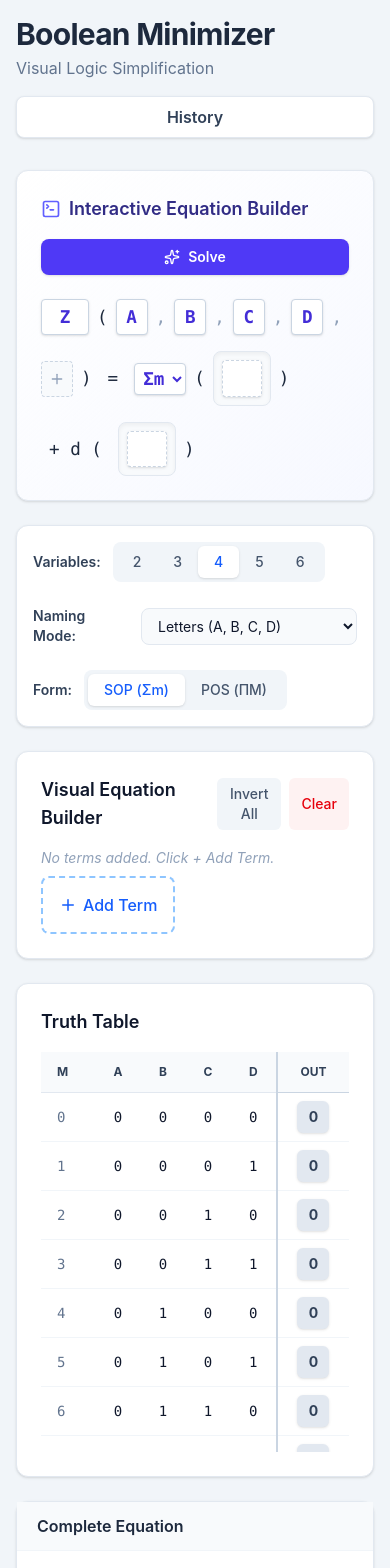
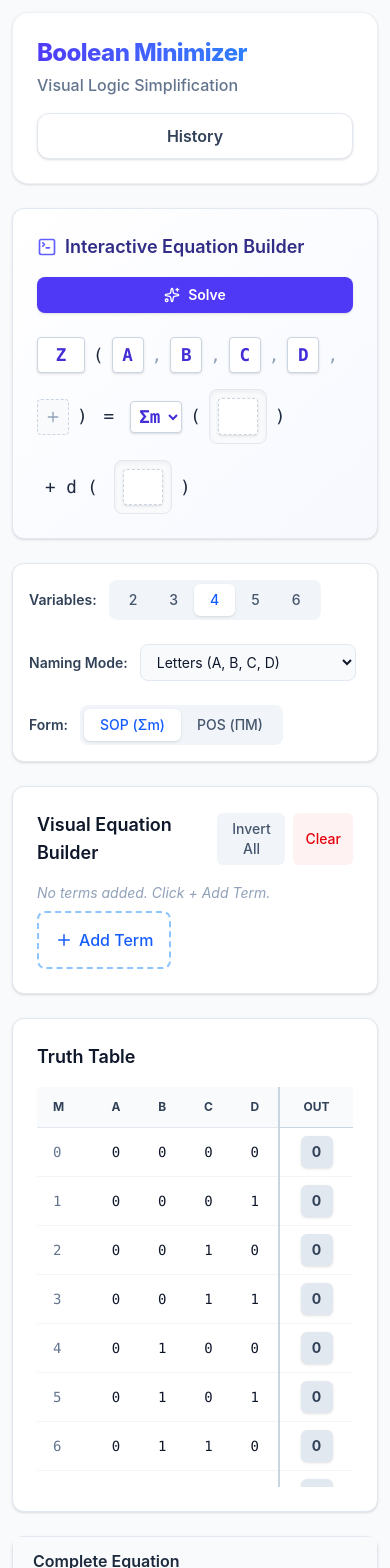
Before and after one commit to NekoIsUnavailable/boolean-tool, a React (Vite) app: page / in a window 390 px wide. Shown: the top 1568 px of the page. Built offline with nearby package versions, Linux system fonts and the light colour scheme.

Commit message:
style: overhaul UX and UI for mobile responsiveness and modern aesthetics

```diff
--- a/dev-dist/sw.js
+++ b/dev-dist/sw.js
@@ -78,7 +78,7 @@ define(['./workbox-7e5eb42b'], (function (workbox) { 'use strict';
    */
   workbox.precacheAndRoute([{
     "url": "index.html",
-    "revision": "0.l3srcpie2d8"
+    "revision": "0.thc2lk731m8"
   }], {});
   workbox.cleanupOutdatedCaches();
   workbox.registerRoute(new workbox.NavigationRoute(workbox.createHandlerBoundToURL("index.html"), {
--- a/src/App.tsx
+++ b/src/App.tsx
@@ -267,25 +267,25 @@ function App() {
   }, [numVars, canonicalMode]);
 
   return (
-    <div className="min-h-screen bg-slate-100 p-4 md:p-8 font-sans text-slate-900">
-      <div className="max-w-6xl mx-auto space-y-6">
-        <header className="mb-8 flex flex-col sm:flex-row justify-between items-start sm:items-center gap-4">
+    <div className="min-h-screen bg-slate-50 p-3 sm:p-6 md:p-8 font-sans text-slate-900 selection:bg-indigo-100 selection:text-indigo-900">
+      <div className="max-w-6xl mx-auto space-y-6 sm:space-y-8">
+        <header className="mb-6 sm:mb-10 flex flex-col sm:flex-row justify-between items-start sm:items-center gap-4 bg-white p-6 rounded-2xl shadow-sm border border-slate-200/60">
           <div>
-            <h1 className="text-3xl font-bold text-slate-800 tracking-tight">Boolean Minimizer</h1>
-            <p className="text-slate-500 mt-1">Visual Logic Simplification</p>
+            <h1 className="text-2xl sm:text-3xl font-extrabold text-transparent bg-clip-text bg-gradient-to-r from-indigo-600 to-blue-500 tracking-tight">Boolean Minimizer</h1>
+            <p className="text-slate-500 mt-1 font-medium">Visual Logic Simplification</p>
           </div>
-          <div className="flex gap-2 w-full sm:w-auto">
+          <div className="flex gap-3 w-full sm:w-auto">
             {isInstallable && (
               <button
                 onClick={handleInstallClick}
-                className="flex-1 sm:flex-none flex justify-center items-center gap-2 px-4 py-2 bg-indigo-600 text-white font-semibold rounded-lg shadow-sm border border-indigo-700 hover:bg-indigo-700 transition-colors"
+                className="flex-1 sm:flex-none flex justify-center items-center gap-2 px-5 py-2.5 bg-indigo-600 text-white font-semibold rounded-xl shadow-md shadow-indigo-200 hover:bg-indigo-700 hover:-translate-y-0.5 transition-all active:scale-95"
               >
                 Install App
               </button>
             )}
             <button
               onClick={() => setIsHistoryOpen(true)}
-              className="flex-1 sm:flex-none flex justify-center items-center gap-2 px-4 py-2 bg-white text-slate-700 font-semibold rounded-lg shadow-sm border border-slate-200 hover:bg-slate-50 transition-colors"
+              className="flex-1 sm:flex-none flex justify-center items-center gap-2 px-5 py-2.5 bg-white text-slate-700 font-semibold rounded-xl shadow-sm border border-slate-200 hover:bg-slate-50 hover:border-slate-300 hover:-translate-y-0.5 transition-all active:scale-95"
             >
               History
             </button>
--- a/src/components/CanonicalEquation.tsx
+++ b/src/components/CanonicalEquation.tsx
@@ -39,7 +39,7 @@ export function CanonicalEquation({
         </h3>
       </div>
       <div className="p-5 overflow-x-auto py-8">
-        <div className="flex items-center gap-1.5 text-xl sm:text-2xl whitespace-nowrap" style={{ fontFamily: '"Cambria Math", "Times New Roman", serif' }}>
+        <div className="flex flex-wrap items-center gap-x-2 gap-y-4 text-xl sm:text-2xl" style={{ fontFamily: '"Cambria Math", "Times New Roman", serif' }}>
           <span className="italic">{funcName}</span>
           <span>({varList})</span>
           <span className="mx-1">=</span>
--- a/src/index.css
+++ b/src/index.css
@@ -8,4 +8,43 @@
 body {
   background-color: #f8fafc;
   color: #0f172a;
+  -webkit-font-smoothing: antialiased;
+  -moz-osx-font-smoothing: grayscale;
 }
+
+/* Elegant Scrollbars for Data Containers */
+::-webkit-scrollbar {
+  width: 8px;
+  height: 8px;
+}
+
+::-webkit-scrollbar-track {
+  background: transparent;
+}
+
+::-webkit-scrollbar-thumb {
+  background-color: #cbd5e1;
+  border-radius: 10px;
+  border: 2px solid #f8fafc; /* Adds padding feel inside the container */
+}
+
+::-webkit-scrollbar-thumb:hover {
+  background-color: #94a3b8;
+}
+
+/* Specific styling for internal overflow boxes to feel more mobile-native */
+.overflow-x-auto {
+  scrollbar-width: thin;
+  scrollbar-color: #cbd5e1 transparent;
+  -webkit-overflow-scrolling: touch; /* Smooth scrolling on iOS */
+}
+
+/* Soft drop shadows for cards to feel elevated and modern */
+.card-shadow {
+  box-shadow: 0 4px 6px -1px rgba(0, 0, 0, 0.05), 0 2px 4px -1px rgba(0, 0, 0, 0.03);
+}
+
+/* Beautiful transitions for interactive elements */
+button, input, select {
+  transition: all 0.2s cubic-bezier(0.4, 0, 0.2, 1);
+}
```
